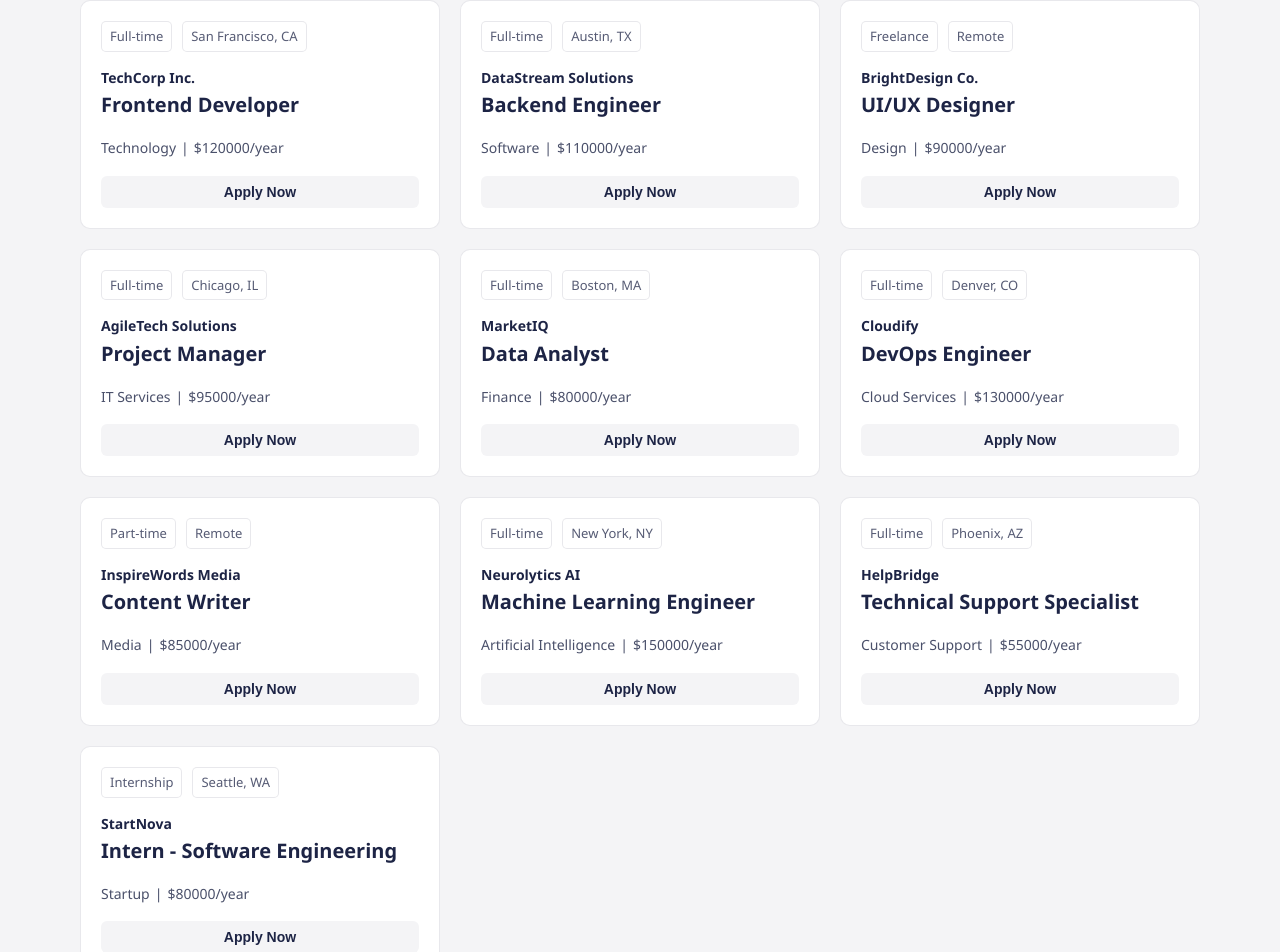
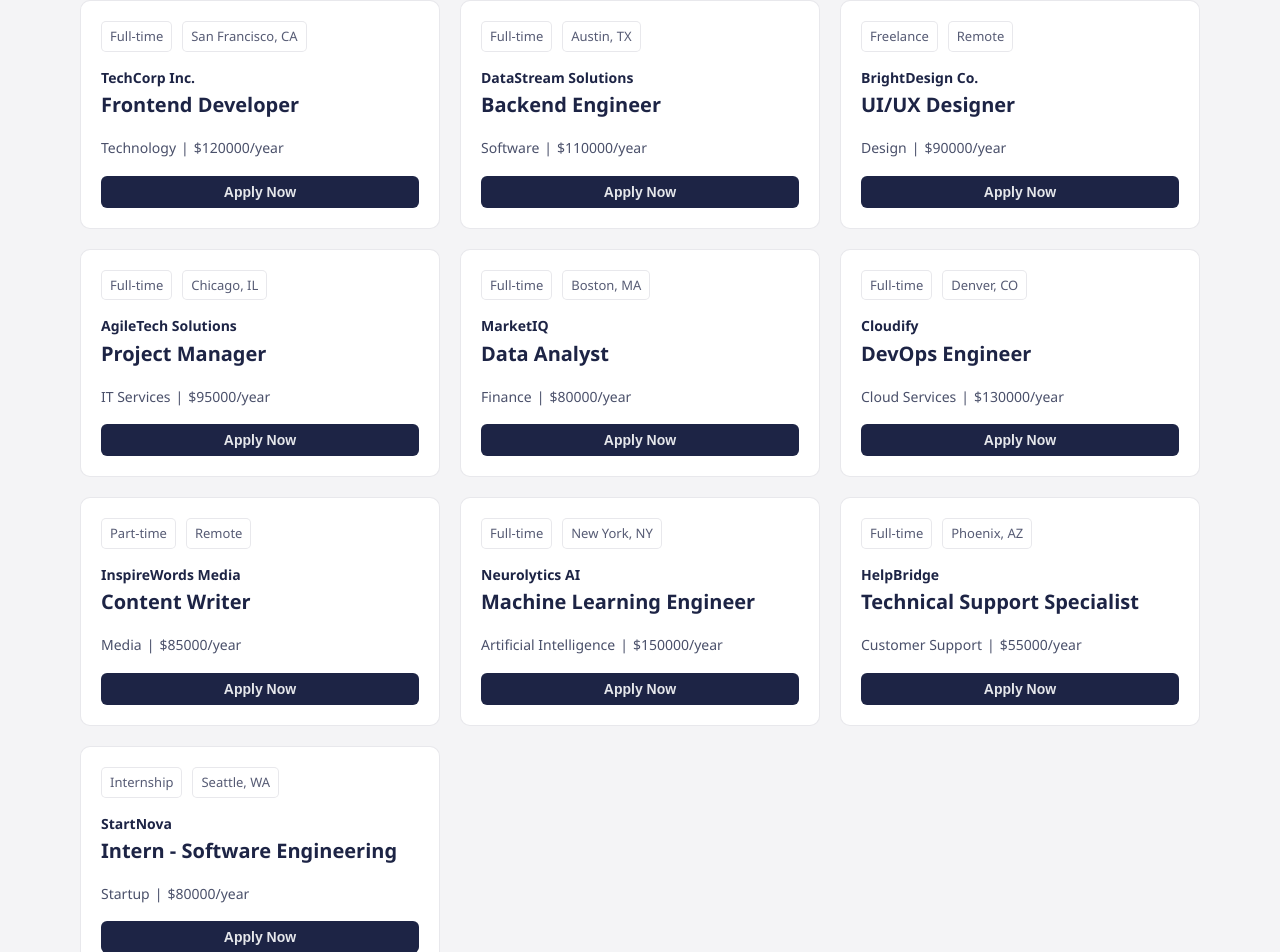
Before and after one commit to Jon-Felipe/Job-Board-React, a React (Vite) app: page / in a window 1280 px wide. Shown: the part 1190-2142 px from the top of the page. Built offline with nearby package versions, Linux system fonts and the light colour scheme.

Commit message:
new button colour variant

```diff
--- a/src/components/Job/JobCard.tsx
+++ b/src/components/Job/JobCard.tsx
@@ -25,7 +25,7 @@ function JobCard({ job }: JobCardProps) {
         <span>|</span>
         <p>${job.salary}/year</p>
       </div>
-      <Button>Apply Now</Button>
+      <Button variant='inverted'>Apply Now</Button>
     </article>
   );
 }
--- a/src/components/ui/Button/Button.module.css
+++ b/src/components/ui/Button/Button.module.css
@@ -40,6 +40,15 @@
   background-color: #b91c1c;
 }
 
+.inverted {
+  background-color: #1d2445;
+  color: #e5e7eb;
+}
+
+.inverted:hover {
+  opacity: 0.8;
+}
+
 .disabled {
   opacity: 0.5;
   cursor: not-allowed;
--- a/src/components/ui/Button/Button.tsx
+++ b/src/components/ui/Button/Button.tsx
@@ -3,7 +3,7 @@ import React from 'react';
 // extras
 import styles from './Button.module.css';
 
-type Variant = 'primary' | 'secondary' | 'danger';
+type Variant = 'primary' | 'secondary' | 'danger' | 'inverted';
 
 type ButtonProps = {
   children: React.ReactNode;
```
